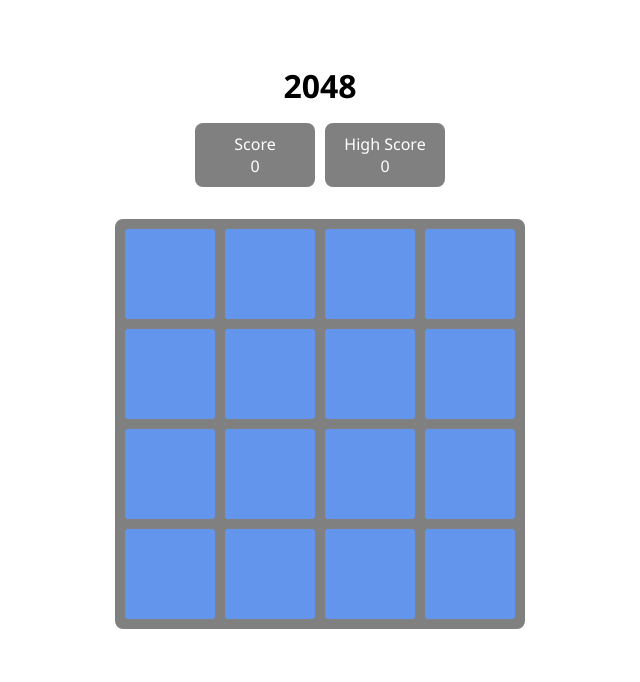
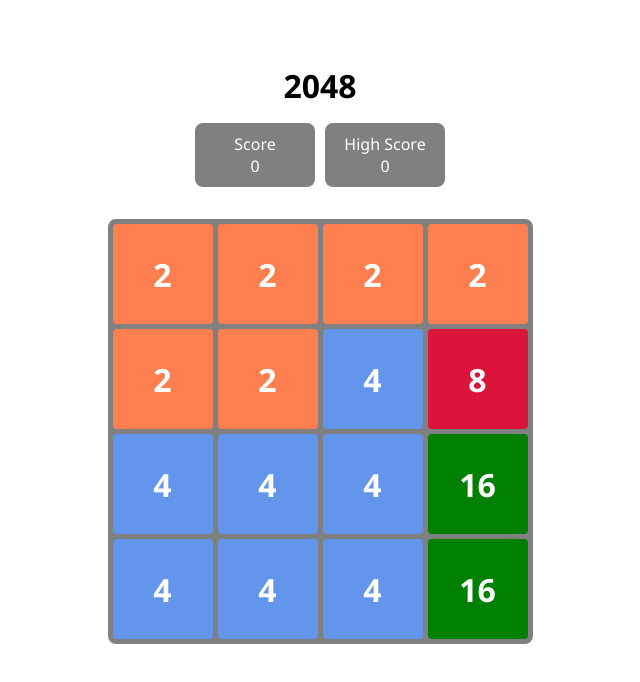
Before and after one commit to SandarvaShakya/2048, a plain HTML site: page index.html in a window 1280 px wide. Shown: the whole page, without its empty margins (320-960 px from the left). Drawn offline with Linux system fonts and the light colour scheme.

Commit message:
Mapping of grid

```diff
--- a/css/style.css
+++ b/css/style.css
@@ -53,7 +53,13 @@
 	height: 75px;
 	border-radius: 8px;
 	border: 5px solid gray;
-	background-color: cornflowerblue;
+	background-color: rgb(170, 170, 170);
+	display: flex;
+	justify-content: center;
+	align-items: center;
+	font-size: 2rem;
+	font-weight: bold;
+	color: white;
 }
 
 .color-2 {
@@ -101,15 +107,18 @@
 
 @media (min-width: 500px) {
 	#board {
-		width: 410px;
-		height: 410px;
+		width: 425px;
+		height: 425px;
 		display: grid;
 		grid-template-rows: 100px 100px 100px 100px;
 		grid-template-columns: 100px 100px 100px 100px;
+		gap: 5px;
 	}
 
 	.tile {
+		border: none;
 		width: 100px;
 		height: 100px;
+		border-radius: 4px;
 	}
 }
--- a/index.html
+++ b/index.html
@@ -13,24 +13,7 @@
 				<p class="score">Score <span id="score">0</span></p>
 				<p class="score">High Score <span id="high-score">0</span></p>
 			</div>
-			<div id="board">
-				<div class="tile"></div>
-				<div class="tile"></div>
-				<div class="tile"></div>
-				<div class="tile"></div>
-				<div class="tile"></div>
-				<div class="tile"></div>
-				<div class="tile"></div>
-				<div class="tile"></div>
-				<div class="tile"></div>
-				<div class="tile"></div>
-				<div class="tile"></div>
-				<div class="tile"></div>
-				<div class="tile"></div>
-				<div class="tile"></div>
-				<div class="tile"></div>
-				<div class="tile"></div>
-			</div>
+			<div id="board"></div>
 		</div>
 		<script src="js/app.js"></script>
 	</body>
--- a/js/app.js
+++ b/js/app.js
@@ -1,6 +1,81 @@
+const ROWS = 4;
+const COLUMNS = 4;
+
 // Scores
 const SCORE = 0;
 const HIGH_SCORE = 0;
 
 const SCORE_ELEMENT = document.getElementById("score");
 const HIGH_SCORE_ELEMENT = document.getElementById("high-score");
+
+// The board where tiles generate
+const BOARD = document.getElementById("board");
+
+// All event listeners
+document.addEventListener("keydown", (event) => {
+	switch (event.key) {
+		case "ArrowRight":
+			console.log("Slide right");
+			break;
+		case "a":
+			console.log("Slide right");
+			break;
+		case "ArrowLeft":
+			console.log("Slide left");
+			break;
+		case "d":
+			console.log("Slide left");
+			break;
+		case "ArrowUp":
+			console.log("Slide up");
+			break;
+		case "w":
+			console.log("Slide up");
+			break;
+		case "ArrowDown":
+			console.log("Slide down");
+			break;
+		case "s":
+			console.log("Slide down");
+			break;
+	}
+});
+
+window.onload = () => {
+	const BOARD_ARRAY = [
+		[2, 2, 2, 2],
+		[2, 2, 4, 8],
+		[4, 4, 4, 16],
+		[4, 4, 4, 16],
+	];
+	// const BOARD_ARRAY = [
+	// 	[0, 0, 0, 0],
+	// 	[0, 0, 0, 0],
+	// 	[0, 0, 0, 0],
+	// 	[0, 0, 0, 0],
+	// ];
+
+	for (let row = 0; row < ROWS; row++) {
+		for (let column = 0; column < COLUMNS; column++) {
+			const TILE = createTile();
+			TILE.classList.add("tile");
+			const TILE_VALUE = BOARD_ARRAY[row][column];
+			updateTile(TILE, TILE_VALUE);
+			BOARD.append(TILE);
+		}
+	}
+};
+
+const createTile = () => {
+	return document.createElement("div");
+};
+
+const updateTile = (tile, tileValue) => {
+	tile.innerText = "";
+
+	if (tileValue > 0) {
+		tile.innerText = tileValue.toString();
+		if (tileValue <= 4096) tile.classList.add(`color-${tileValue}`);
+		else tile.classList.add(`color-4096`);
+	}
+};
```
